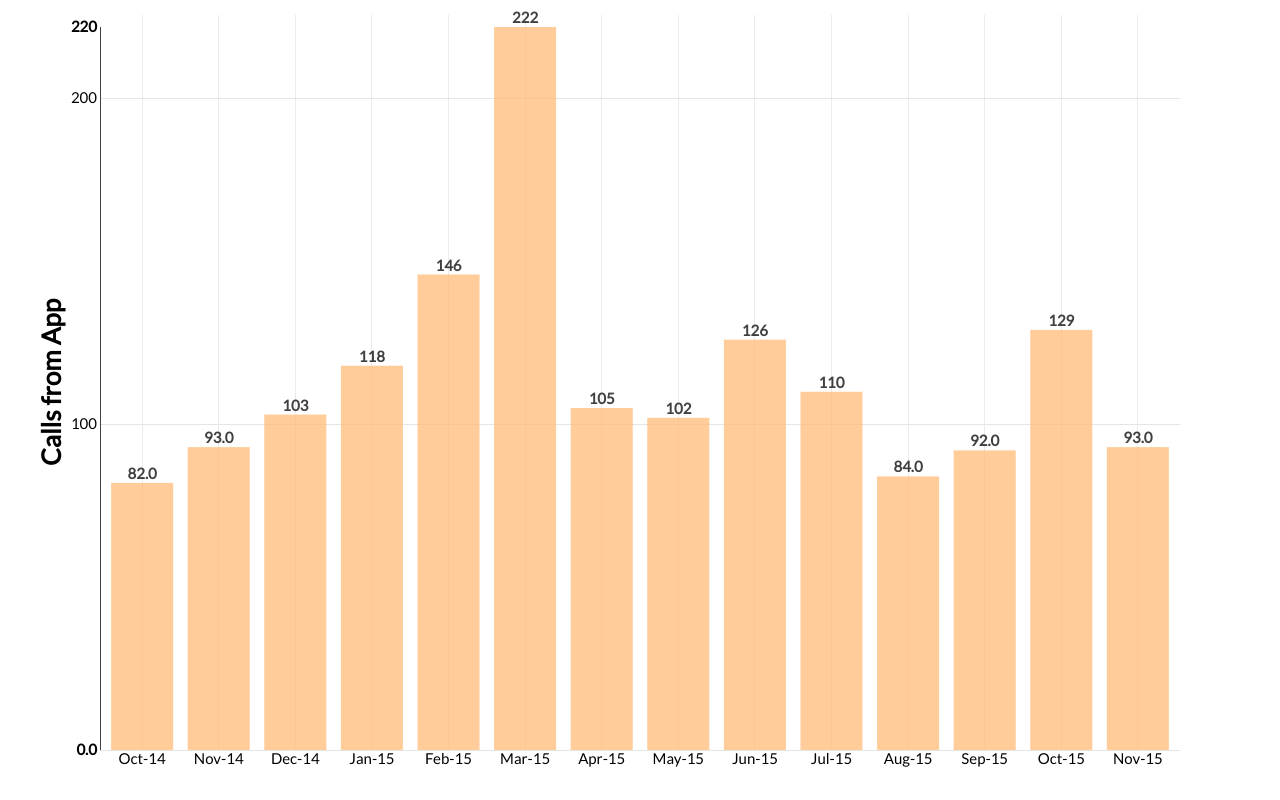
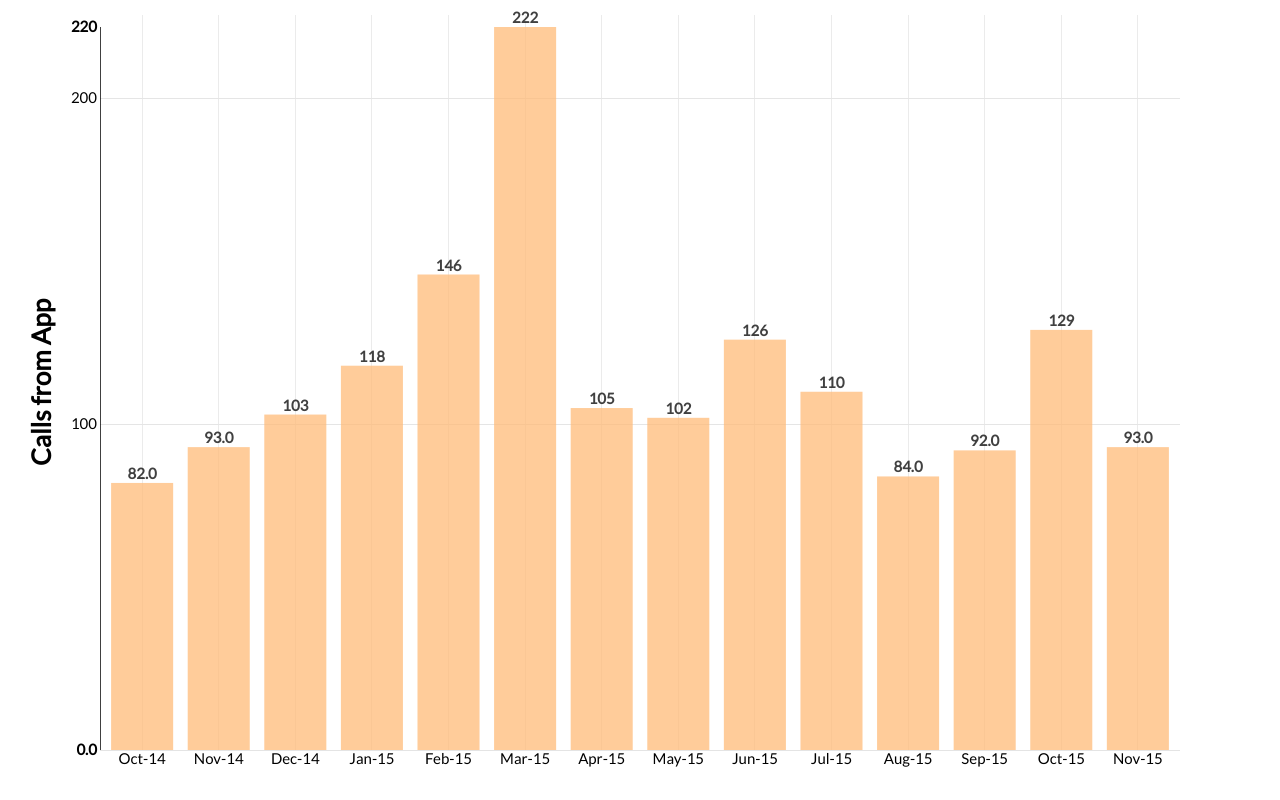
Before and after one commit to timothymartin76/SSBI, a website: page Oct_Nov/MOB_CALLSFROMAPP.html in a window 1280 px wide. Drawn offline with nearby package versions, Linux system fonts and the light colour scheme.

Commit message:
Update MOB_CALLSFROMAPP.html

```diff
--- a/Oct_Nov/MOB_CALLSFROMAPP.html
+++ b/Oct_Nov/MOB_CALLSFROMAPP.html
@@ -124,7 +124,7 @@
 
     chart.yAxis
         .axisLabel('Calls from App')
-		.axisLabelDistance(-10)
+		.axisLabelDistance(0)
          .tickFormat(d3.format('.2s'))
          .ticks(3);
 
```
